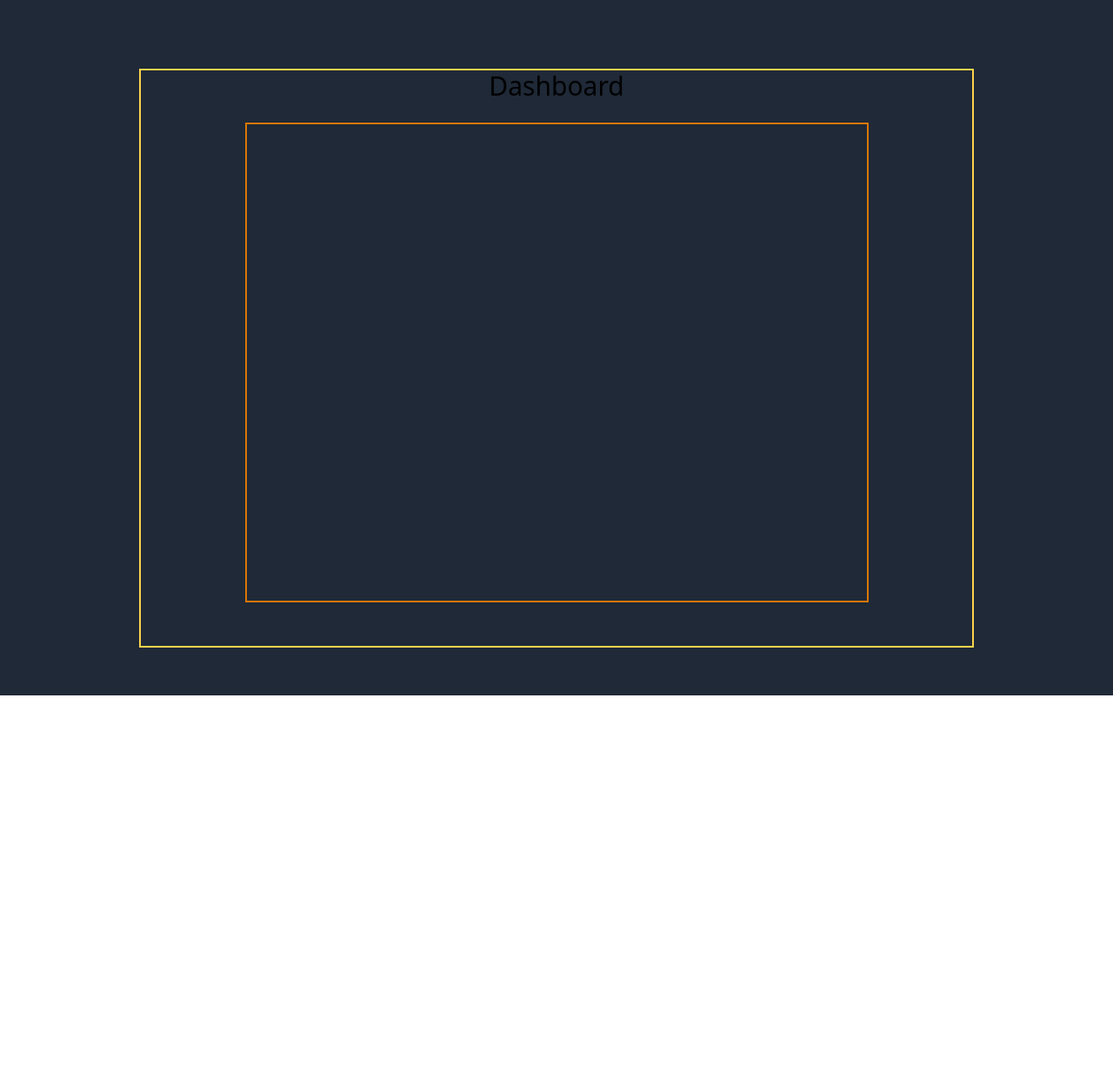
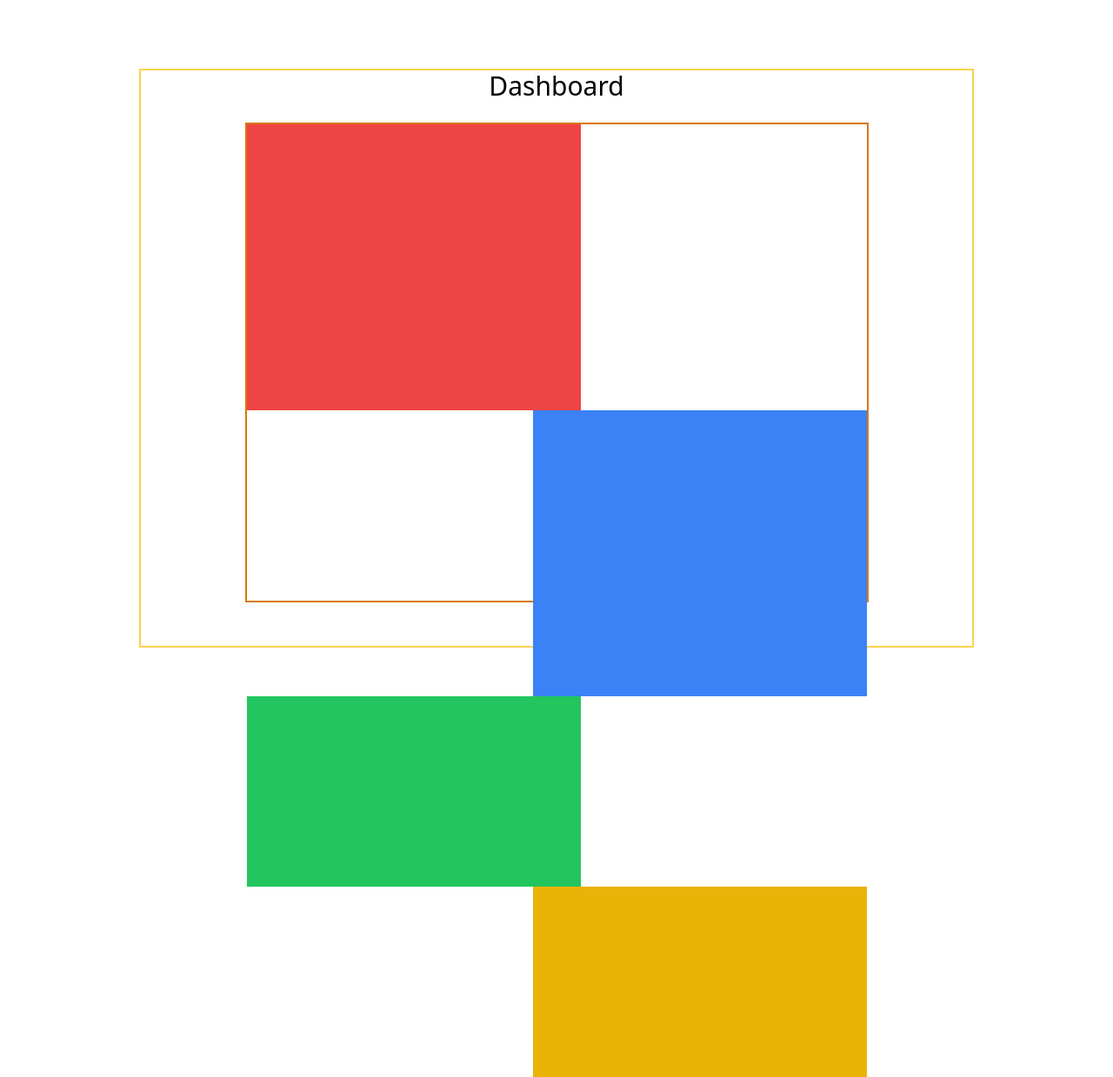
Before and after one commit to Dybton/ambient-quant-self, a React (Create React App) app: page / in a window 1280 px wide. Shown: the whole page at 87% size. Before the commit the page ends 800 px from the top, so only its background shows below. Built offline with nearby package versions, Linux system fonts and the light colour scheme.

Commit message:
have created four boxes but need to redo it with two twin cols

```diff
--- a/src/App.tsx
+++ b/src/App.tsx
@@ -3,10 +3,14 @@ import './App.css';
 
 function App() {
   return (
-    <div className="flex h-screen w-screen justify-center items-center bg-gray-800" >
+    <div className="flex h-screen w-screen justify-center items-center" >
       <div className="w-9/12 h-5/6 mt-6 border-2 border-amber-300 ">
         <h1 className="text-3xl text-center font-semi-bold">Dashboard</h1>
         <div className="w-9/12 h-5/6 mt-6 border-2 border-amber-600 mx-auto">
+          <div className="w-96 h-3/5 bg-red-500 float-left"></div>
+          <div className="w-96 h-3/5 bg-blue-500 float-right"></div>
+          <div className="w-96 h-2/5 bg-green-500 float-left"></div>
+          <div className="w-96 h-2/5 bg-yellow-500 float-right"></div>
         </div>
       </div>
     </div>
@@ -14,9 +18,10 @@ function App() {
   );
 }
 
-
 export default App;
 
 // Ok, so what I want to crate is a div in the center of the page that I can size w and h using relative sizes
 // No I need to add a title to the top of the page
 // Next up is adding yet another box inside the first box, that is also sized relatively
+// Create 4 boxes inside the second box, that are also sized relatively
+// Create two twin boxes inside the second box, that are also sized relatively
```
